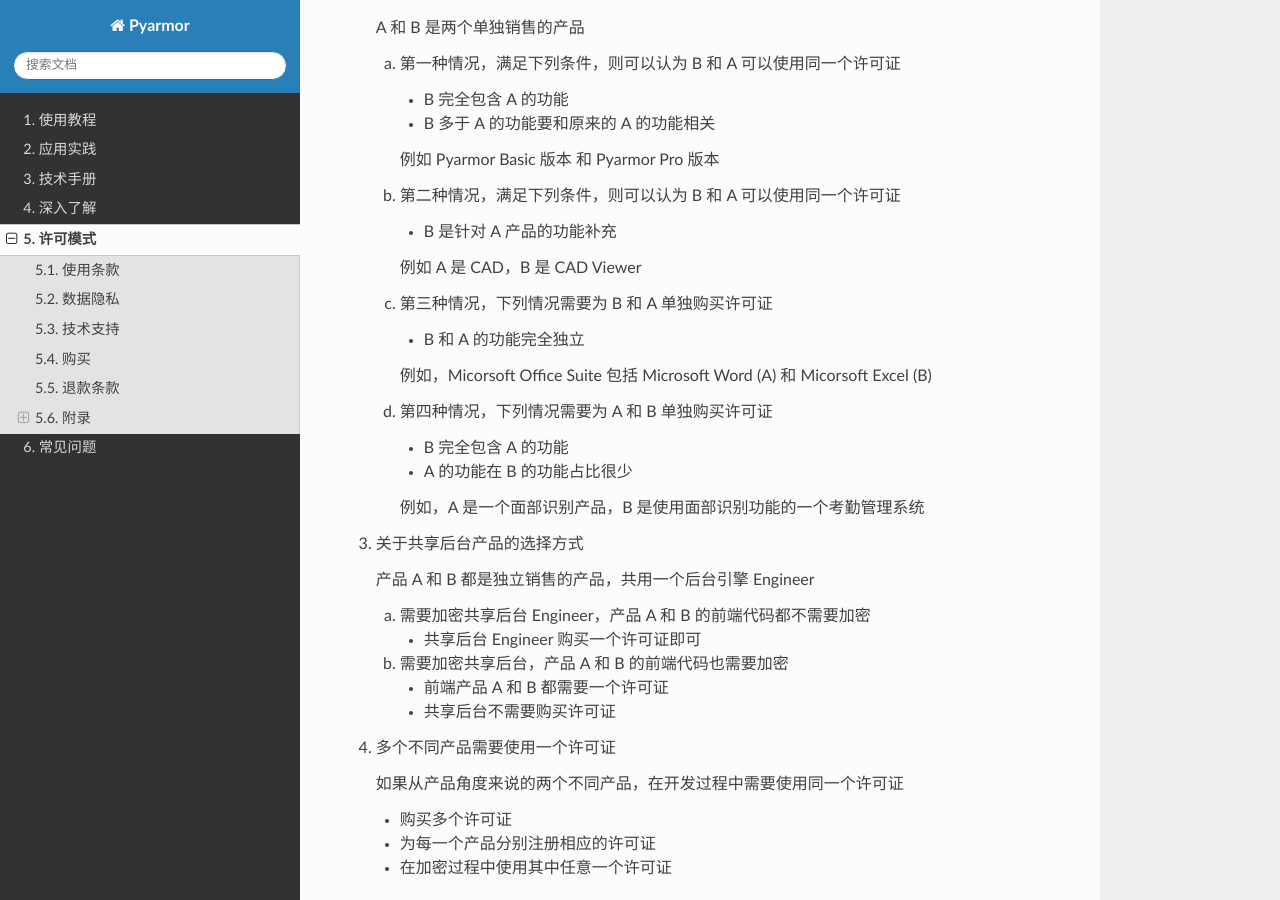
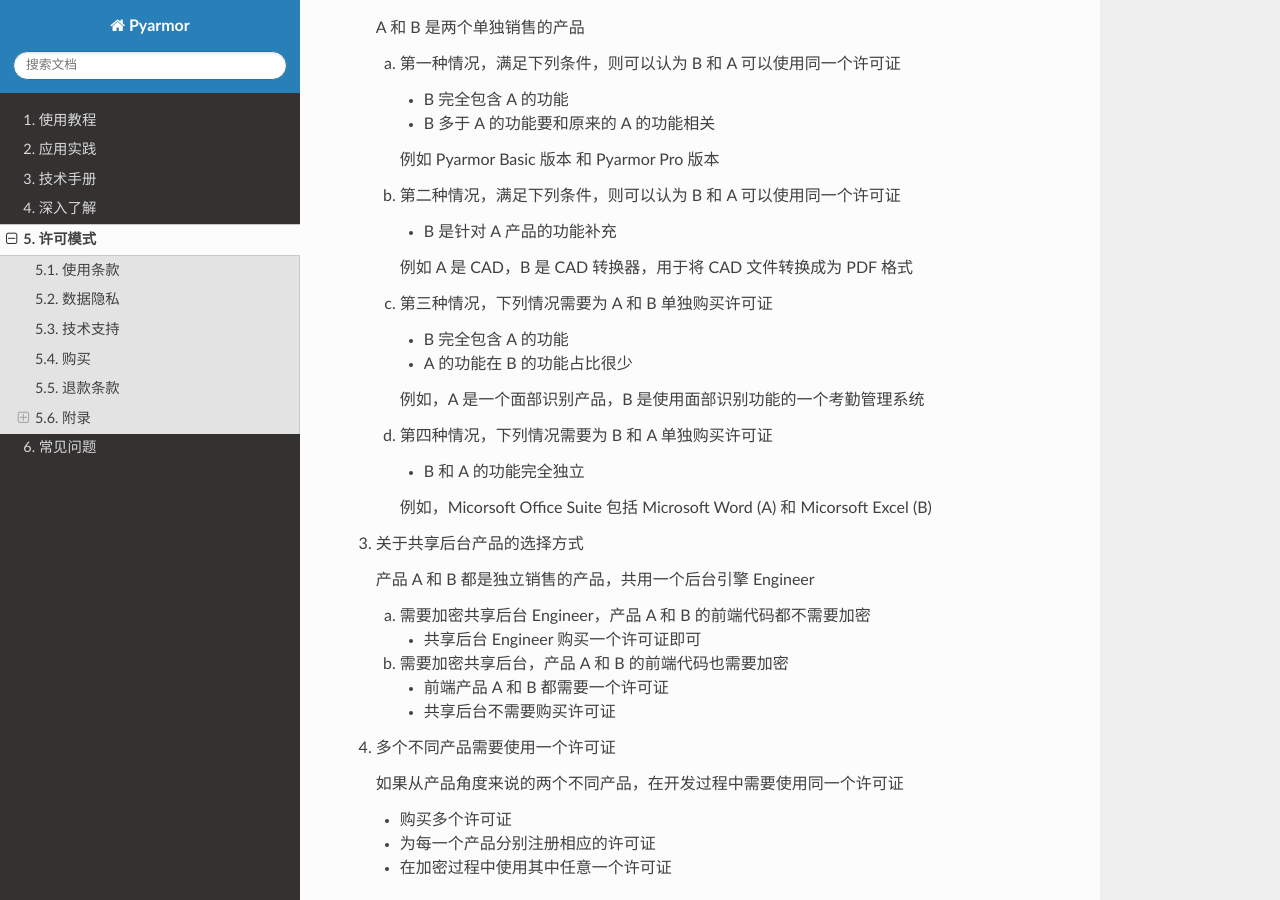
Before and after one commit to dashingsoft/pyarmor-docs-zh, a Sphinx documentation site: the page built from docs/licenses.rst, in a window 1280 px wide and 900 px high, scrolled down 5870 px. Built offline with Sphinx 7.4.7 and the Read the Docs theme 3.1.0, drawn with Linux system fonts in a browser that asks for light colours; some of the changed text lies outside the part shown.

Commit message:
Refine doc

```diff
--- a/docs/licenses.rst
+++ b/docs/licenses.rst
@@ -314,20 +314,20 @@
 
       - B 是针对 A 产品的功能补充
 
-      例如 A 是 CAD，B 是 CAD Viewer
+      例如 A 是 CAD，B 是 CAD 转换器，用于将 CAD 文件转换成为 PDF 格式
 
-   c. 第三种情况，下列情况需要为 B 和 A 单独购买许可证
-
-      - B 和 A 的功能完全独立
-
-      例如，Micorsoft Office Suite 包括 Microsoft Word (A) 和 Micorsoft Excel (B)
-
-   d. 第四种情况，下列情况需要为 A 和 B 单独购买许可证
+   c. 第三种情况，下列情况需要为 A 和 B 单独购买许可证
 
       - B 完全包含 A 的功能
       - A 的功能在 B 的功能占比很少
 
       例如，A 是一个面部识别产品，B 是使用面部识别功能的一个考勤管理系统
+
+   d. 第四种情况，下列情况需要为 B 和 A 单独购买许可证
+
+      - B 和 A 的功能完全独立
+
+      例如，Micorsoft Office Suite 包括 Microsoft Word (A) 和 Micorsoft Excel (B)
 
 3. 关于共享后台产品的选择方式
 
```
Also changed, not shown: other parts of docs/licenses.rst (+1 -1 lines).
